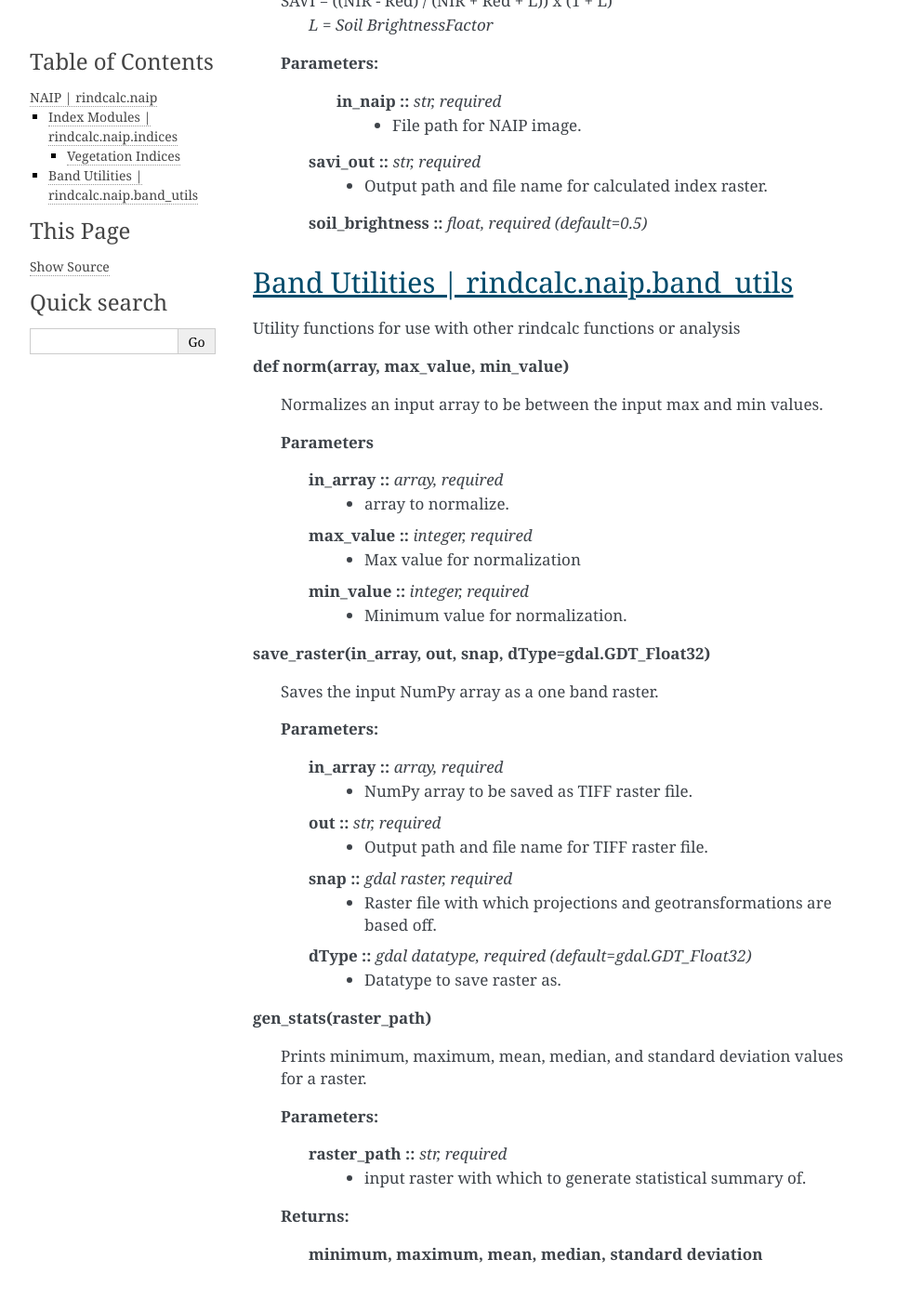
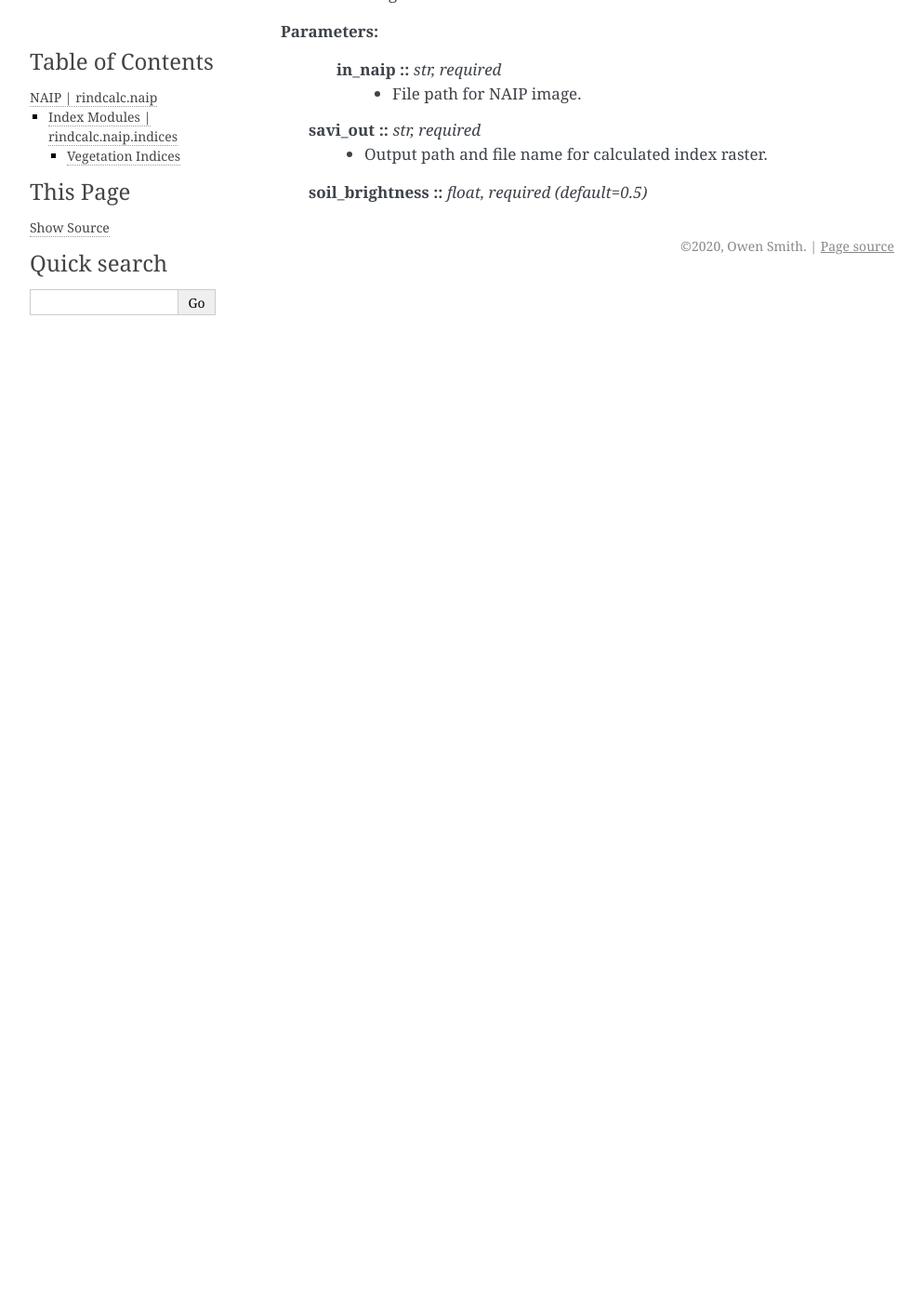
Before and after one commit to ocsmit/rindcalc, a Sphinx documentation site: the page built from docs/source/naip.rst, in a window 1280 px wide and 1400 px high, scrolled down 1954 px. Shown: the top 1397 px of the window at 93% size, without its empty margins (148-1141 px from the left). Built offline with Sphinx 7.4.7, drawn with Linux system fonts in a browser that asks for light colours; after the commit the page ends 2258 px from its top, so only the background shows below that; some of the changed text lies outside the part shown.

Commit message:
Move all band_utils docs over

```diff
--- a/docs/source/naip.rst
+++ b/docs/source/naip.rst
@@ -98,57 +98,3 @@ Vegetation Indices
                 * Output path and file name for calculated index raster.
 
             **soil_brightness ::** *float, required (default=0.5)*
-
-
-Band Utilities | rindcalc.naip.band_utils
------------------------------------------
-
-Utility functions for use with other rindcalc functions or analysis
-
-**def norm(array, max_value, min_value)**
-
-    Normalizes an input array to be between the input max and min values.
-
-    **Parameters**
-
-        **in_array ::** *array, required*
-            * array to normalize.
-
-        **max_value ::** *integer, required*
-            * Max value for normalization
-
-        **min_value ::** *integer, required*
-            * Minimum value for normalization.
-
-**save_raster(in_array, out, snap, dType=gdal.GDT_Float32)**
-
-    Saves the input NumPy array as a one band raster.
-
-    **Parameters:**
-
-            **in_array ::** *array, required*
-                * NumPy array to be saved as TIFF raster file.
-
-            **out ::** *str, required*
-                * Output path and file name for TIFF raster file.
-
-            **snap ::** *gdal raster, required*
-                * Raster file with which projections and geotransformations
-                  are based off.
-
-            **dType ::** *gdal datatype, required (default=gdal.GDT_Float32)*
-                * Datatype to save raster as.
-
-**gen_stats(raster_path)**
-
-    Prints minimum, maximum, mean, median, and standard deviation values for
-    a raster.
-
-    **Parameters:**
-
-            **raster_path ::** *str, required*
-                * input raster with which to generate statistical summary of.
-
-    **Returns:**
-
-            **minimum, maximum, mean, median, standard deviation**
```
Also changed, not shown: docs/source/Landsat-8.rst (+0 -38 lines), docs/source/band_utils.rst (+15 -0 lines).
